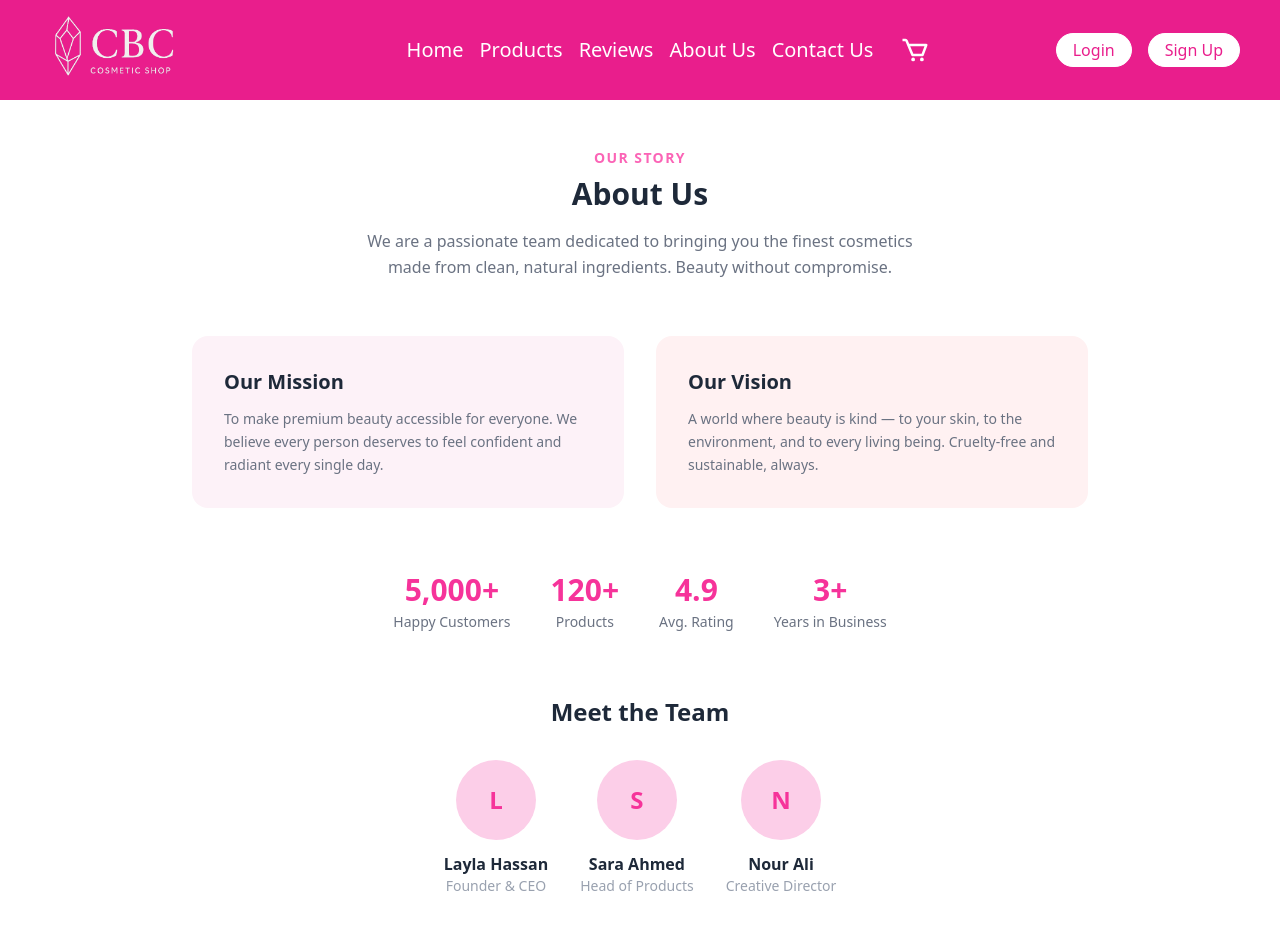
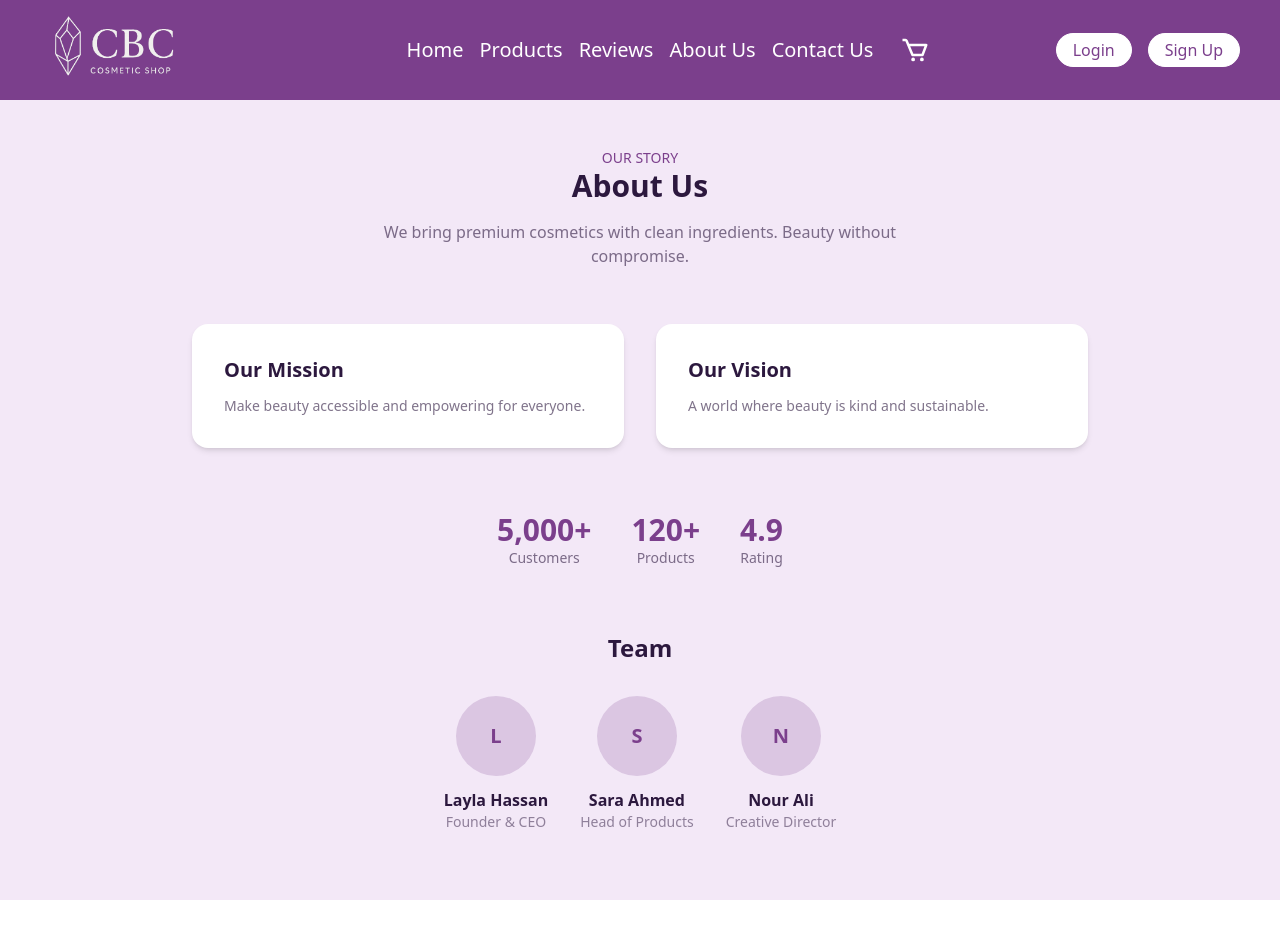
Before and after one commit to rashmiranasinghe4/cbc-frontend, a React (Vite) app: page /about-us in a window 1280 px wide. Shown: the top 938 px of the page. After the commit the page ends 900 px from the top, so only its background shows below. Built offline with nearby package versions, Linux system fonts and the light colour scheme.

Commit message:
Enhanced UI for client-facing pages

```diff
--- a/src/App.jsx
+++ b/src/App.jsx
@@ -1,3 +1,4 @@
+
 
 import { BrowserRouter, Route, Routes ,Navigate} from 'react-router-dom';
 import './App.css'
--- a/src/index.css
+++ b/src/index.css
@@ -1,7 +1,7 @@
 @import "tailwindcss";
 
 @theme {
-  --color-primary:       #FFF0F5;   /* soft blush — page backgrounds         */
-  --color-secondary:     #1A1A2E;   /* deep navy  — dark text & admin areas  */
-  --color-accent:        #E91E8C;
+  --color-primary:   #F3E8F7;   /* light background */
+  --color-secondary: #2C183E;   /* dark text */
+  --color-accent:    #7B3F8C;   /* purple-pink */
 }
--- a/src/pages/aboutPage.jsx
+++ b/src/pages/aboutPage.jsx
@@ -6,71 +6,66 @@ export default function AboutUsPage() {
   ];
 
   return (
-    <div className="w-full min-h-full px-4 py-12 font-sans">
+    <div className="w-full min-h-screen px-4 py-12 bg-primary font-sans">
 
       {/* Header */}
       <div className="text-center mb-14">
-        <p className="text-pink-400 text-sm font-semibold tracking-widest uppercase mb-2">
-          Our story
-        </p>
-        <h1 className="text-3xl font-bold text-gray-800 mb-4">About Us</h1>
-        <p className="text-gray-500 max-w-xl mx-auto text-base leading-relaxed">
-          We are a passionate team dedicated to bringing you the finest cosmetics
-          made from clean, natural ingredients. Beauty without compromise.
+        <p className="text-accent text-sm uppercase">Our story</p>
+        <h1 className="text-3xl font-bold text-secondary mb-4">About Us</h1>
+        <p className="text-secondary/60 max-w-xl mx-auto">
+          We bring premium cosmetics with clean ingredients. Beauty without compromise.
         </p>
       </div>
 
       {/* Mission & Vision */}
-      <div className="max-w-4xl mx-auto grid grid-cols-1 md:grid-cols-2 gap-8 mb-16">
-        <div className="bg-pink-50 rounded-2xl p-8">
-          <h2 className="text-xl font-bold text-gray-800 mb-3">Our Mission</h2>
-          <p className="text-gray-500 text-sm leading-relaxed">
-            To make premium beauty accessible for everyone. We believe every person
-            deserves to feel confident and radiant every single day.
+      <div className="max-w-4xl mx-auto grid md:grid-cols-2 gap-8 mb-16">
+        <div className="bg-white rounded-2xl p-8 shadow-md">
+          <h2 className="text-xl font-bold text-secondary mb-3">Our Mission</h2>
+          <p className="text-secondary/60 text-sm">
+            Make beauty accessible and empowering for everyone.
           </p>
         </div>
-        <div className="bg-rose-50 rounded-2xl p-8">
-          <h2 className="text-xl font-bold text-gray-800 mb-3">Our Vision</h2>
-          <p className="text-gray-500 text-sm leading-relaxed">
-            A world where beauty is kind — to your skin, to the environment,
-            and to every living being. Cruelty-free and sustainable, always.
+
+        <div className="bg-white rounded-2xl p-8 shadow-md">
+          <h2 className="text-xl font-bold text-secondary mb-3">Our Vision</h2>
+          <p className="text-secondary/60 text-sm">
+            A world where beauty is kind and sustainable.
           </p>
         </div>
       </div>
 
       {/* Stats */}
-      <div className="max-w-3xl mx-auto flex flex-wrap justify-center gap-10 mb-16">
+      <div className="flex flex-wrap justify-center gap-10 mb-16">
         {[
-          { value: "5,000+", label: "Happy Customers" },
+          { value: "5,000+", label: "Customers" },
           { value: "120+", label: "Products" },
-          { value: "4.9", label: "Avg. Rating" },
-          { value: "3+", label: "Years in Business" },
+          { value: "4.9", label: "Rating" },
         ].map((s) => (
           <div key={s.label} className="text-center">
-            <p className="text-3xl font-bold text-pink-500 mb-1">{s.value}</p>
-            <p className="text-gray-500 text-sm">{s.label}</p>
+            <p className="text-3xl font-bold text-accent">{s.value}</p>
+            <p className="text-secondary/60 text-sm">{s.label}</p>
           </div>
         ))}
       </div>
 
       {/* Team */}
-      <div className="max-w-3xl mx-auto text-center mb-6">
-        <h2 className="text-2xl font-bold text-gray-800 mb-8">Meet the Team</h2>
+      <div className="text-center">
+        <h2 className="text-2xl font-bold text-secondary mb-8">Team</h2>
+
         <div className="flex flex-wrap justify-center gap-8">
-          {team.map((member) => (
-            <div key={member.name} className="flex flex-col items-center">
-              <div className="w-20 h-20 rounded-full bg-pink-200 flex items-center justify-center mb-3">
-                <span className="text-2xl font-bold text-pink-500">
-                  {member.name.charAt(0)}
+          {team.map((m) => (
+            <div key={m.name} className="flex flex-col items-center">
+              <div className="w-20 h-20 rounded-full bg-accent/20 flex items-center justify-center mb-3">
+                <span className="text-xl font-bold text-accent">
+                  {m.name[0]}
                 </span>
               </div>
-              <p className="font-semibold text-gray-800">{member.name}</p>
-              <p className="text-gray-400 text-sm">{member.role}</p>
+              <p className="text-secondary font-semibold">{m.name}</p>
+              <p className="text-secondary/50 text-sm">{m.role}</p>
             </div>
           ))}
         </div>
       </div>
-
     </div>
   );
 }
--- a/src/pages/admin/dashboardPage.jsx
+++ /dev/null
@@ -1,54 +0,0 @@
-import { useEffect, useState } from "react";
-import axios from "axios";
-
-export default function Dashboard() {
-  const [stats, setStats] = useState({
-    users: 0,
-    orders: 0,
-    products: 0,
-    revenue: 0,
-  });
-
-  useEffect(() => {
-    async function fetchData() {
-      try {
-        const res = await axios.get(
-          import.meta.env.VITE_BACKEND_URL + "/api/admin/dashboard",
-          {
-            headers: {
-              Authorization: `Bearer ${localStorage.getItem("token")}`,
-            },
-          }
-        );
-
-        setStats(res.data);
-      } catch (err) {
-        console.log(err);
-      }
-    }
-
-    fetchData();
-  }, []);
-
-  return (
-    <div className="p-6 w-full">
-      <h1 className="text-3xl font-bold mb-6">Dashboard</h1>
-
-      <div className="grid grid-cols-1 md:grid-cols-4 gap-4">
-        <Card title="Users" value={stats.users} />
-        <Card title="Orders" value={stats.orders} />
-        <Card title="Products" value={stats.products} />
-        <Card title="Revenue" value={`Rs. ${stats.revenue}`} />
-      </div>
-    </div>
-  );
-}
-
-function Card({ title, value }) {
-  return (
-    <div className="p-5 bg-white shadow rounded-xl border">
-      <h2 className="text-gray-500">{title}</h2>
-      <p className="text-2xl font-bold">{value}</p>
-    </div>
-  );
-}
--- a/src/pages/adminPage.jsx
+++ b/src/pages/adminPage.jsx
@@ -1,5 +1,7 @@
 import { Link, Route, Routes, useNavigate } from "react-router-dom";
 import { FaBoxArchive } from "react-icons/fa6";
+
+
 import { GiShoppingBag } from "react-icons/gi";
 import { IoPeople } from "react-icons/io5";
 import { IoSettings } from "react-icons/io5";
@@ -14,6 +16,7 @@ import { useEffect, useState } from "react";
 import Loader from "../components/loader";
 import axios from "axios";
 import toast from "react-hot-toast";
+import { LuLayoutDashboard } from "react-icons/lu";
 
 export default function AdminPage() {
 	const navigate = useNavigate();
@@ -48,6 +51,13 @@ export default function AdminPage() {
 			{adminValidated?<>
 				<div className="w-[300px] h-full flex flex-col items-center">
 					<span className="text-3xl font-bold my-5">Admin Panel</span>
+
+					<Link
+						className="flex flex-row h-[60px] w-full  border p-[20px] items-center text-xl  gap-[25px]"
+						to="/admin/products"
+					>
+						< LuLayoutDashboard/> Dashboard
+					</Link>
 
 					<Link
 						className="flex flex-row h-[60px] w-full  border p-[20px] items-center text-xl  gap-[25px]"
--- a/src/pages/reviewPage.jsx
+++ b/src/pages/reviewPage.jsx
@@ -16,9 +16,9 @@ function StarRating({ rating }) {
       {[1, 2, 3, 4, 5].map((s) => (
         <span
           key={s}
-          className={`text-lg ${s <= rating ? "text-pink-400" : "text-gray-300"}`}
+          className={`text-lg ${s <= rating ? "text-accent" : "text-gray-300"}`}
         >
-          &#9733;
+          ★
         </span>
       ))}
     </div>
@@ -35,17 +35,17 @@ export default function ReviewsPage() {
   }
 
   return (
-    <div className="w-full min-h-full px-4 py-12">
+    <div className="w-full min-h-full px-4 py-12 bg-primary">
 
       {/* Header */}
       <div className="text-center mb-12">
-        <p className="text-pink-400 text-sm font-semibold tracking-widest uppercase mb-2">
+        <p className="text-accent text-sm font-semibold tracking-widest uppercase mb-2">
           What people say
         </p>
-        <h1 className="text-3xl font-bold text-gray-800">Customer Reviews</h1>
+        <h1 className="text-3xl font-bold text-secondary">Customer Reviews</h1>
       </div>
 
-      {/* Reviews Grid */}
+      {/* Reviews */}
       <div className="max-w-5xl mx-auto flex flex-wrap gap-6 justify-center mb-16">
         {STATIC_REVIEWS.map((r, i) => (
           <div
@@ -53,38 +53,41 @@ export default function ReviewsPage() {
             className="bg-white border border-gray-100 rounded-2xl shadow-sm p-6 w-[280px]"
           >
             <StarRating rating={r.rating} />
-            <p className="text-gray-600 text-sm mb-4">"{r.comment}"</p>
+            <p className="text-secondary/70 text-sm mb-4">"{r.comment}"</p>
             <div className="flex justify-between items-center">
-              <span className="font-semibold text-gray-800 text-sm">{r.name}</span>
-              <span className="text-gray-400 text-xs">{r.date}</span>
+              <span className="font-semibold text-secondary text-sm">{r.name}</span>
+              <span className="text-secondary/40 text-xs">{r.date}</span>
             </div>
           </div>
         ))}
       </div>
 
-      {/* Leave a Review Form */}
-      <div className="max-w-lg mx-auto bg-pink-50 rounded-2xl p-8">
-        <h2 className="text-xl font-bold text-gray-800 mb-6 text-center">
+      {/* Form */}
+      <div className="max-w-lg mx-auto bg-white rounded-2xl p-8 shadow-md">
+        <h2 className="text-xl font-bold text-secondary mb-6 text-center">
           Leave a Review
         </h2>
+
         {submitted ? (
-          <p className="text-center text-pink-500 font-semibold">
+          <p className="text-center text-accent font-semibold">
             Thank you for your review!
           </p>
         ) : (
           <form onSubmit={handleSubmit} className="flex flex-col gap-4">
+
             <input
               type="text"
               placeholder="Your name"
               required
               value={form.name}
               onChange={(e) => setForm({ ...form, name: e.target.value })}
-              className="w-full h-[42px] border border-gray-300 rounded-lg px-3 text-sm"
+              className="w-full h-[42px] border border-gray-300 rounded-lg px-3 text-sm focus:border-accent outline-none"
             />
+
             <select
               value={form.rating}
               onChange={(e) => setForm({ ...form, rating: Number(e.target.value) })}
-              className="w-full h-[42px] border border-gray-300 rounded-lg px-3 text-sm text-gray-600"
+              className="w-full h-[42px] border border-gray-300 rounded-lg px-3 text-sm text-secondary focus:border-accent outline-none"
             >
               {[5, 4, 3, 2, 1].map((n) => (
                 <option key={n} value={n}>
@@ -92,24 +95,26 @@ export default function ReviewsPage() {
                 </option>
               ))}
             </select>
+
             <textarea
               placeholder="Write your review..."
               required
               rows={4}
               value={form.comment}
               onChange={(e) => setForm({ ...form, comment: e.target.value })}
-              className="w-full border border-gray-300 rounded-lg px-3 py-2 text-sm resize-none"
+              className="w-full border border-gray-300 rounded-lg px-3 py-2 text-sm resize-none focus:border-accent outline-none"
             />
+
             <button
               type="submit"
-              className="bg-pink-500 hover:bg-pink-600 text-white py-3 rounded-full font-semibold transition-colors duration-200"
+              className="bg-accent hover:opacity-90 text-white py-3 rounded-full font-semibold transition-all duration-200"
             >
               Submit Review
             </button>
+
           </form>
         )}
       </div>
-
     </div>
   );
 }
```
Also changed, not shown: src/pages/contactPage.jsx (+23 -43 lines), src/pages/homePage.jsx (+43 -30 lines), src/pages/admin/adminLayout.jsx (deleted).
